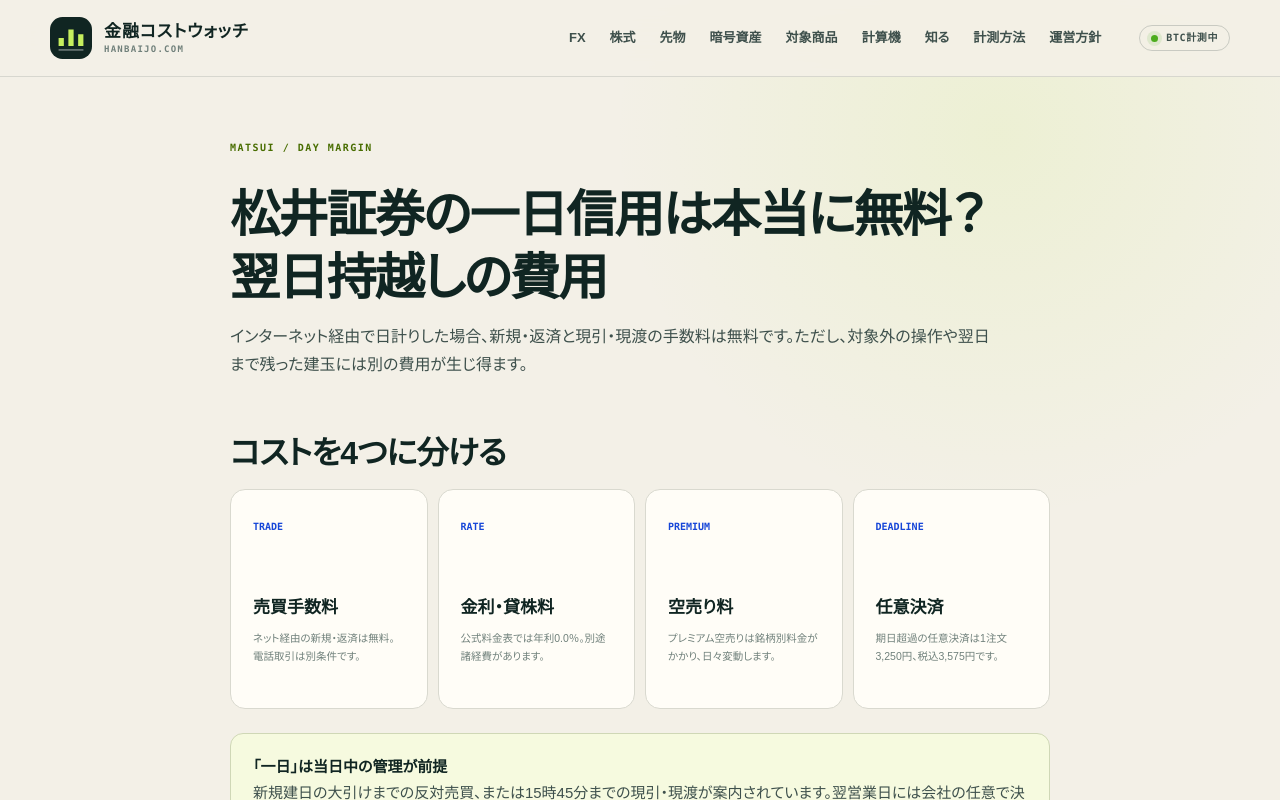
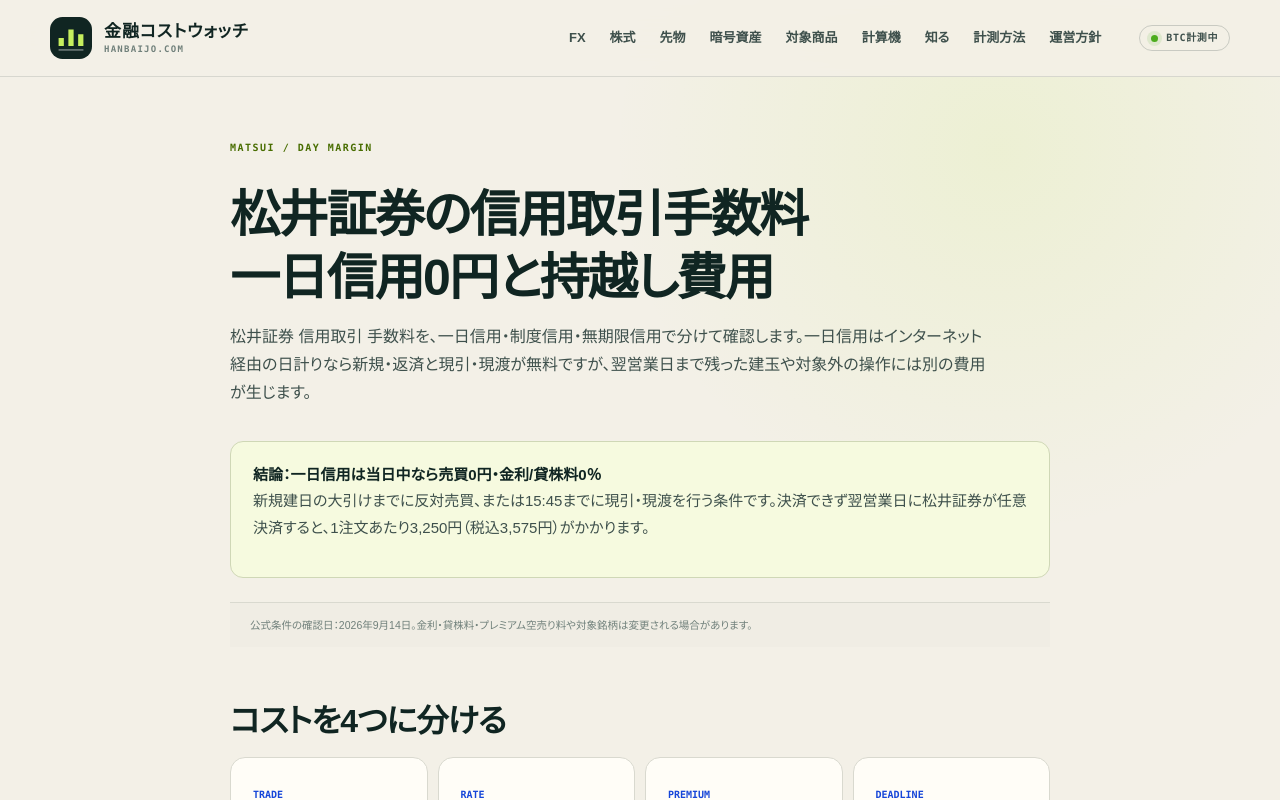
Before and after one commit to mrok18/hanbaijo, a Next.js app: page /articles/matsui-one-day-margin-cost in a window 1280 px wide. Shown: the top 800 px of the page. Built offline with nearby package versions, Linux system fonts and the light colour scheme.

Commit message:
seo: clarify matsui margin fee intent

```diff
--- a/app/articles/matsui-one-day-margin-cost/page.tsx
+++ b/app/articles/matsui-one-day-margin-cost/page.tsx
@@ -1,8 +1,10 @@
 import Link from 'next/link';
 import AffiliateOfferCard from '@/components/AffiliateOfferCard';
 import { AFFILIATE_OFFERS } from '@/lib/affiliates';
-export const metadata={ alternates: { canonical: '/articles/matsui-one-day-margin-cost' },title:'松井証券の一日信用は本当に無料？翌日持越しの費用',description:'松井証券の一日信用について、ネット手数料、金利・貸株料、プレミアム空売り料、翌営業日の任意決済手数料を整理します。'};
-export default function Page(){return <article><p className="page-kicker">MATSUI / DAY MARGIN</p><h1>松井証券の一日信用は本当に無料？<br/>翌日持越しの費用</h1><p className="lede">インターネット経由で日計りした場合、新規・返済と現引・現渡の手数料は無料です。ただし、対象外の操作や翌日まで残った建玉には別の費用が生じ得ます。</p>
+export const metadata={ alternates: { canonical: '/articles/matsui-one-day-margin-cost' },title:'松井証券 信用取引の手数料｜一日信用0円と翌日持越し費用',description:'松井証券の信用取引手数料を、一日信用の売買0円・金利0％・貸株料0％と、翌日持越しやプレミアム空売り、任意決済の費用に分けて整理します。'};
+export default function Page(){return <article><p className="page-kicker">MATSUI / DAY MARGIN</p><h1>松井証券の信用取引手数料<br/>一日信用0円と持越し費用</h1><p className="lede">松井証券 信用取引 手数料を、一日信用・制度信用・無期限信用で分けて確認します。一日信用はインターネット経由の日計りなら新規・返済と現引・現渡が無料ですが、翌営業日まで残った建玉や対象外の操作には別の費用が生じます。</p>
+<div className="callout"><strong>結論：一日信用は当日中なら売買0円・金利/貸株料0％</strong><p>新規建日の大引けまでに反対売買、または15:45までに現引・現渡を行う条件です。決済できず翌営業日に松井証券が任意決済すると、1注文あたり3,250円（税込3,575円）がかかります。</p></div>
+<p className="panel-note">公式条件の確認日：2026年9月14日。金利・貸株料・プレミアム空売り料や対象銘柄は変更される場合があります。</p>
 <h2>コストを4つに分ける</h2><div className="fx-metric-grid"><article><b>TRADE</b><h3>売買手数料</h3><p>ネット経由の新規・返済は無料。電話取引は別条件です。</p></article><article><b>RATE</b><h3>金利・貸株料</h3><p>公式料金表では年利0.0％。別途諸経費があります。</p></article><article><b>PREMIUM</b><h3>空売り料</h3><p>プレミアム空売りは銘柄別料金がかかり、日々変動します。</p></article><article><b>DEADLINE</b><h3>任意決済</h3><p>期日超過の任意決済は1注文3,250円、税込3,575円です。</p></article></div>
 <div className="callout"><strong>「一日」は当日中の管理が前提</strong><p>新規建日の大引けまでの反対売買、または15時45分までの現引・現渡が案内されています。翌営業日には会社の任意で決済されます。</p></div>
 <h2>取引前の確認</h2><ul><li>売建対象銘柄と在庫があるか</li><li>プレミアム空売り料が0円か有料か</li><li>返済注文が約定しない場合の対応時刻</li><li>一日信用・制度信用等を合算した保証金維持率</li></ul>
--- a/app/articles/posts.ts
+++ b/app/articles/posts.ts
@@ -187,7 +187,7 @@ export const POSTS = [
   { slug: 'nikkei225-futures-sq-settlement', category: '先物', title: '日経225先物のSQとは？取引最終日と最終決済を整理', desc: '第2金曜日、前営業日の取引終了、SQ値による差金決済を時系列で確認する。' },
   { slug: 'nikkei225-futures-night-session', category: '先物', title: '日経225先物の取引時間｜日中・ナイト・注文受付を整理', desc: '日中8:45〜15:45、夜間17:00〜翌6:00の立会と、注文受付、取消不可時間、祝日・SQ日の注意点を整理する。' },
   { slug: 'matsui-nisa-fees', category: 'NISA・松井証券', title: '松井証券NISAは手数料無料？為替・信託報酬まで確認', desc: '日本株・米国株・投資信託の売買手数料0円と、別途残る為替手数料・信託報酬を分ける。' },
-  { slug: 'matsui-one-day-margin-cost', category: '国内株・松井証券', title: '松井証券の一日信用は本当に無料？翌日持越しの費用', desc: 'ネット手数料、金利・貸株料、プレミアム空売り料、翌営業日の任意決済手数料を整理する。' },
+  { slug: 'matsui-one-day-margin-cost', category: '国内株・松井証券', title: '松井証券 信用取引の手数料｜一日信用0円と翌日持越し費用', desc: '一日信用の売買0円・金利0％・貸株料0％と、プレミアム空売り料・翌営業日の任意決済手数料を整理する。' },
   { slug: 'systre-select-365-strategy-selection', category: 'FX自動売買', title: 'シストレセレクト365のストラテジー選び｜利益率だけで決めない', desc: '最大ドローダウン、リスクリターン率、取引回数、推奨証拠金からストラテジーを比較する。' },
   { slug: 'systre-select-365-stop-switch', category: 'FX自動売買', title: 'シストレセレクト365の停止・入替え｜建玉を残さない確認手順', desc: '稼働停止、未決済ポジション、複数ストラテジーの両建て、サービス解約前の確認を整理する。' },
   { slug: 'matsui-fx-swap-calendar', category: 'FX・松井証券', title: 'MATSUI FXのスワップ付与時間｜1万通貨表示の計算方法', desc: '夏時間6時10分・冬時間7時10分以降の付与、付与日数、1通貨や100通貨へ換算する方法を整理する。' },
```
